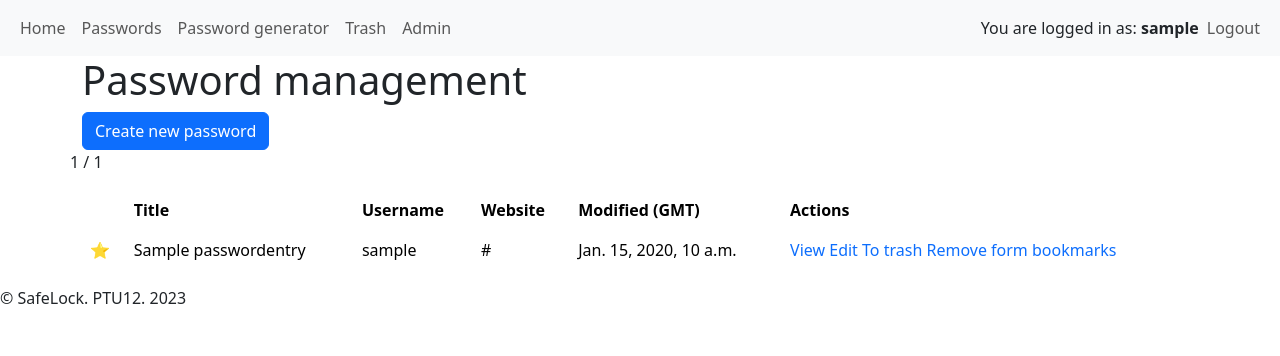
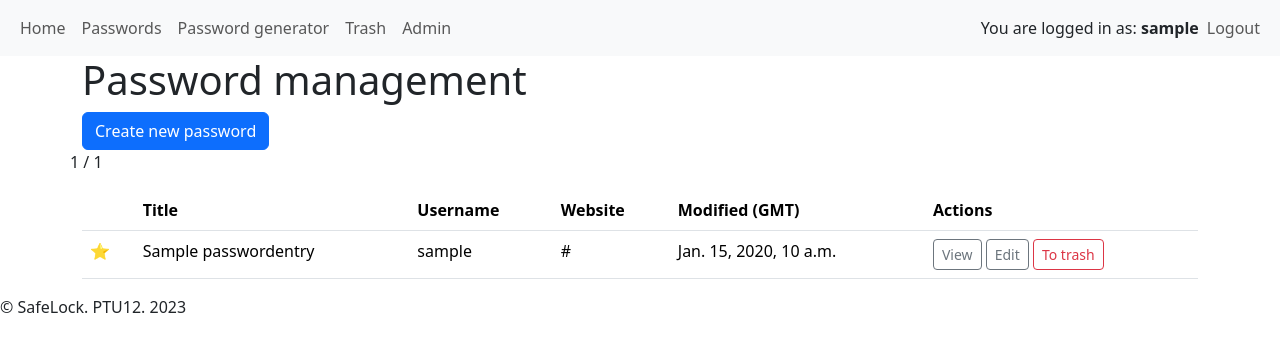
Before and after one commit to bro256/safelock, a Django app: page /passwords/ in a window 1280 px wide. Shown: the top 356 px of the page. Run offline with Django 3.2, Linux system fonts and the light colour scheme; a user stored in the database is signed in; tables that the repository leaves empty hold one stand-in row (values such as "Sample post"); some libraries are stand-ins or nearby versions.

Commit message:
toggle trash improvements, action buttons change

```diff
--- a/safelock/secret_manager/templates/secret_manager/password_entry_form.html
+++ b/safelock/secret_manager/templates/secret_manager/password_entry_form.html
@@ -37,7 +37,7 @@
                 <td>
                     {% comment %} <input type="checkbox" name="is_in_bookmarks" {% if form.is_in_bookmarks.value %}checked{% endif %}> {% endcomment %}
                     <div class="form-check form-switch">
-                        <input  class="form-check-input form-check form-switch md-2" type="checkbox" id="numbers" {% if form.is_in_bookmarks.value %}checked{% endif %}>
+                        <input class="form-check-input form-check form-switch md-2" name="is_in_bookmarks" type="checkbox" id="numbers" {% if form.is_in_bookmarks.value %}checked{% endif %}>
                     </div>
                 </td>
             </tr>
--- a/safelock/secret_manager/templates/secret_manager/password_entry_list.html
+++ b/safelock/secret_manager/templates/secret_manager/password_entry_list.html
@@ -8,7 +8,7 @@
     <a class="btn btn-primary" href="{% url 'password_entry_create' %}" role="button">Create new password</a>
     {% if passwordentry_list %}
         {% include 'includes/paginator_nav.html' %}
-        <table class="table table-borderless">
+        <table class="table">
             <thead>
                 <tr>
                     {% comment %} <th>ID</th> {% endcomment %}
@@ -23,22 +23,26 @@
             {% for passwordentry in passwordentry_list %}
                 <tr>
                     {% comment %} <td>{{ passwordentry.id }}</td> {% endcomment %}
-                    <td class="no-underline-links"><a href="{% url 'password_entry_to_bookmarks' passwordentry.pk %}">{% if passwordentry.is_in_bookmarks %}&#11088;{% else %}&#10133;{% endif %}</a></td>
+                    {% comment %} <td class="no-underline-links"><a href="{% url 'password_entry_to_bookmarks' passwordentry.pk %}">{% if passwordentry.is_in_bookmarks %}&#11088;{% else %}&#10133;{% endif %}</a></td> {% endcomment %}
+
+                    <td class="no-underline-links {% if passwordentry.is_in_bookmarks %} opaciy-100 {% else %} opacity-25 {% endif %}"><a href="{% url 'password_entry_to_bookmarks' passwordentry.pk %}">{% if passwordentry.is_in_bookmarks %}&#11088;{% else %}&#10133;{% endif %}</a></td>
+
                     <td>{{ passwordentry.title }}</td>
                     <td>{{ passwordentry.username }}</td>
                     <td>{{ passwordentry.website|urlize }}</td>
                     <td>{{ passwordentry.updated_at }}</td>
                     <td class="no-underline-links">
-                        <a href="{% url 'password_entry_detail' passwordentry.pk %}">View</a>
-                        <a href="{% url 'password_entry_update' passwordentry.pk %}">Edit</a>
-                        <a href="{% url 'password_entry_to_trash' passwordentry.pk %}">To trash</a>
-                        {% if passwordentry.is_in_bookmarks %}
+                        {% comment %} <a class="btn btn-primary" href="#" role="button">Link</a> {% endcomment %}
+                        <a class="btn btn-outline-secondary btn-sm" href="{% url 'password_entry_detail' passwordentry.pk %}" role="button">View</a>
+                        <a class="btn btn-outline-secondary btn-sm" href="{% url 'password_entry_update' passwordentry.pk %}">Edit</a>
+                        <a class="btn btn-outline-danger btn-sm" href="{% url 'password_entry_toggle_trash' passwordentry.pk %}">To trash</a>
+                        {% comment %} {% if passwordentry.is_in_bookmarks %}
                             <a href="{% url 'password_entry_to_bookmarks' passwordentry.pk %}">Remove form bookmarks</a>
                         {% else %}
                             <a href="{% url 'password_entry_to_bookmarks' passwordentry.pk %}">Add to bookmarks</a>
-                        {% endif %}
+                        {% endif %} {% endcomment %}
                         {% if passwordentry.website|urlize != passwordentry.website %}
-                            <a href="{{ passwordentry.website }}">Visit</a>
+                            <a class="btn btn-outline-primary btn-sm" href="{{ passwordentry.website }}">Visit</a>
                         {% endif %}
                     </td>
                 </tr>
--- a/safelock/secret_manager/templates/secret_manager/password_entry_list_trash.html
+++ b/safelock/secret_manager/templates/secret_manager/password_entry_list_trash.html
@@ -27,15 +27,15 @@
                     <td>{{ passwordentry.website }}</td>
                     <td>{{ passwordentry.updated_at }}</td>
                     <td class="no-underline-links">
-                        <a href="{% url 'password_entry_to_trash' passwordentry.pk %}">Restore</a>
-                        <a href="{% url 'password_entry_delete' passwordentry.pk %}">Delete</a>
+                        <a class="btn btn-outline-secondary btn-sm" href="{% url 'password_entry_toggle_trash' passwordentry.pk %}">Restore</a>
+                        <a class="btn btn-outline-danger btn-sm"href="{% url 'password_entry_delete' passwordentry.pk %}">Delete</a>
                     </td>
                 </tr>
             {% endfor %}
         </table>
         {% comment %} <button class="btn btn-danger" type="submit">Empty Trash</button> {% endcomment %}
         <a class="btn btn-danger" href="{% url 'password_entries_delete' %}" role="button">Empty Trash</a>
-        {% comment %} <a class="btn btn-danger" href="{% url 'password_entry_to_trash' passwordentry.pk %}" role="button">To trash</a> {% endcomment %}
+        {% comment %} <a class="btn btn-danger" href="{% url 'password_entry_toggle_trash' passwordentry.pk %}" role="button">To trash</a> {% endcomment %}
     {% else %}
         <p>Trash is empty</p>
         <p>Any items moved to Trash can be restored until you permanently delete them.</p>
--- a/safelock/secret_manager/urls.py
+++ b/safelock/secret_manager/urls.py
@@ -12,7 +12,7 @@ urlpatterns = [
     path('password_entry/<int:pk>/', views.PasswordEntryDetailView.as_view(), name='password_entry_detail'),
     path('password_entry/update/<int:pk>/', views.PasswordEntryUpdateView.as_view(), name='password_entry_update'),
     path('password_entry/delete/<int:pk>/', views.PasswordEntryDeleteView.as_view(), name='password_entry_delete'),
-    path('password_entry/toggle_to_trash/<int:pk>/', views.PasswordEntryToggleTrashView.as_view(), name='password_entry_to_trash'),
+    path('password_entry/toggle_trash/<int:pk>/', views.PasswordEntryToggleTrashView.as_view(), name='password_entry_toggle_trash'),
     path('password_entry/toggle_to_bookmarks/<int:pk>/', views.PasswordEntryToggleBookmarksView.as_view(), name='password_entry_to_bookmarks'),
     path('accounts/login/', views.CustomLoginView.as_view(), name='login'),
     path('accounts/password_change/', views.CustomPasswordChangeView.as_view(), name='password_change'),
```
